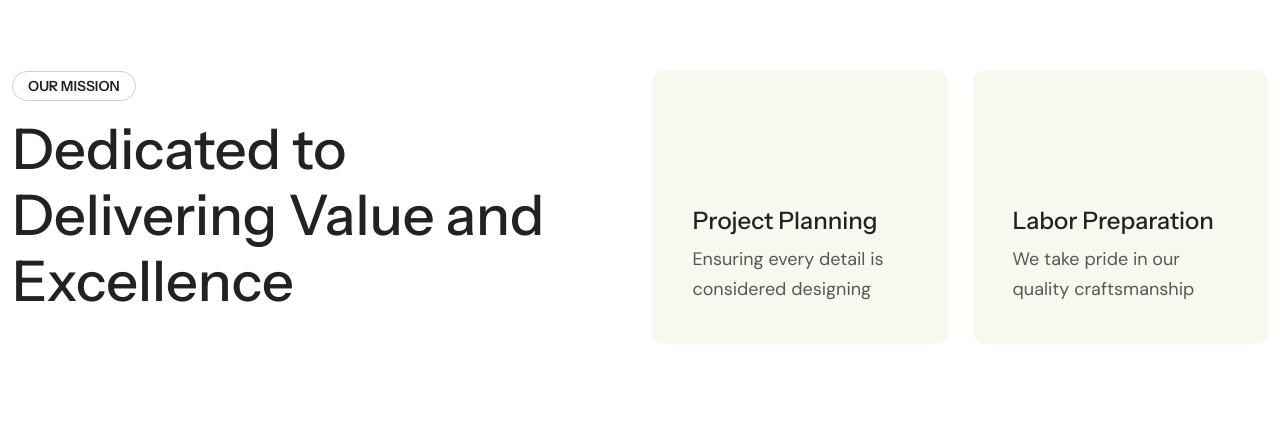
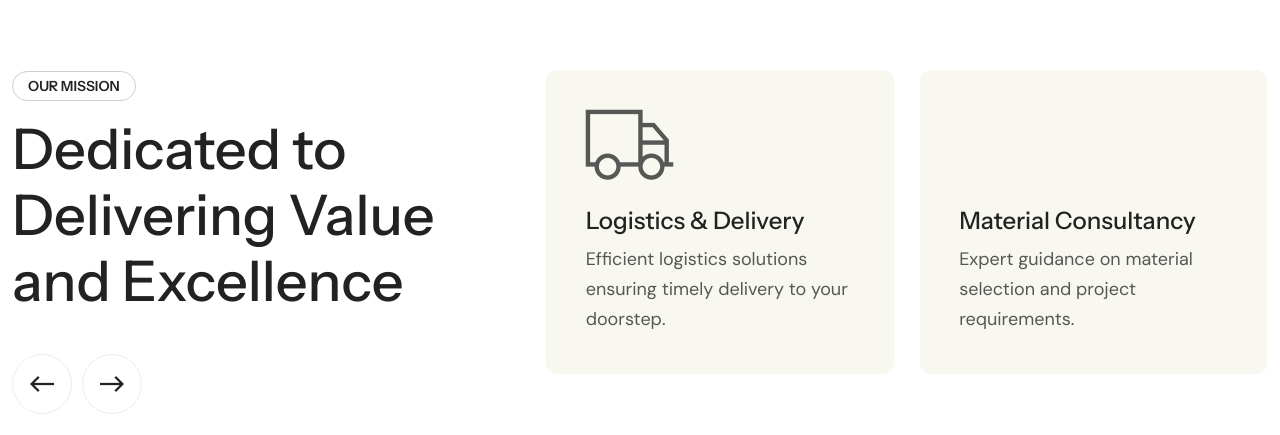
Before and after one commit to kumaranujranchi/magadhgroup, a React (Create React App) app in the folder main-file/: page /about-us in a window 1280 px wide. Shown: the part 517-952 px from the top of the page. Built offline with nearby package versions, Linux system fonts and the light colour scheme; a web font is replaced by a local one.

Commit message:
Redesign and expand About Us mission section with horizontal Swiper carousel

```diff
--- a/main-file/src/components/pages/about/about.js
+++ b/main-file/src/components/pages/about/about.js
@@ -1,42 +1,94 @@
 import { Link } from 'react-router-dom';
+import { Swiper, SwiperSlide } from 'swiper/react';
+import { Autoplay, Navigation } from 'swiper/modules';
 import image from "../../assets/img/about/about-4.jpg";
 import bgImage from "../../assets/img/portfolio/portfolio-8.jpg";
 
+const missionCards = [
+    {
+        icon: "flaticon-networking",
+        title: "CNF & Distributorship",
+        description: "Comprehensive distribution network with reliable supply chain management."
+    },
+    {
+        icon: "fa-sharp fa-light fa-truck",
+        title: "Logistics & Delivery",
+        description: "Efficient logistics solutions ensuring timely delivery to your doorstep."
+    },
+    {
+        icon: "flaticon-consultation",
+        title: "Material Consultancy",
+        description: "Expert guidance on material selection and project requirements."
+    },
+    {
+        icon: "flaticon-handshake",
+        title: "Contractor Connect",
+        description: "Connecting you with verified contractors and construction professionals."
+    }
+];
 
 const AboutMain = () => {
+    const slideControl = {
+        spaceBetween: 25,
+        slidesPerView: 2,
+        speed: 1000,
+        loop: true,
+        autoplay: {
+            delay: 4000,
+            reverseDirection: false,
+            disableOnInteraction: false,
+        },
+        navigation: {
+            nextEl: ".mission_next",
+            prevEl: ".mission_prev",
+        },
+        breakpoints: {
+            0: {
+                slidesPerView: 1,
+            },
+            576: {
+                slidesPerView: 1.5,
+            },
+            992: {
+                slidesPerView: 2,
+            }
+        },
+    };
+
     return (
         <>
             <div className="mission__area section-padding">
                 <div className="container">
                     <div className="row">
-                        <div className="col-lg-6 lg-mb-25">
+                        <div className="col-lg-5 lg-mb-25">
                             <div className="mission__area-left mr-40 xl-mr-0">
                                 <span className="subtitle wow fadeInLeft" data-wow-delay=".4s">Our Mission</span>
                                 <h2 className="title_split_anim">Dedicated to Delivering Value and Excellence</h2>
+                                <div className="slider-arrow jc-start lg-jc-start mt-40 wow fadeInLeft" data-wow-delay=".6s">
+                                    <div className="slider-arrow-prev mission_prev">
+                                        <i className="fa-sharp fa-regular fa-arrow-left-long"></i>
+                                    </div>
+                                    <div className="slider-arrow-next mission_next">
+                                        <i className="fa-sharp fa-regular fa-arrow-right-long"></i>
+                                    </div>
+                                </div>
                             </div>
                         </div>
-                        <div className="col-lg-6">
-                            <div className="mission__area-right">
-                                <div className="row">
-                                    <div className="col-md-6 md-mb-25 wow fadeInUp" data-wow-delay=".6s">
-                                        <div className="experience__area-list-item">
-                                            <i className="flaticon-team"></i>
-                                            <div className="experience__area-list-item-content">
-                                                <h4>Project Planning</h4>
-                                                <p>Ensuring every detail is considered designing</p>
+                        <div className="col-lg-7">
+                            <div className="mission__area-right wow fadeInUp" data-wow-delay=".5s">
+                                <Swiper modules={[Autoplay, Navigation]} {...slideControl}>
+                                    {missionCards.map((card, index) => (
+                                        <SwiperSlide key={index}>
+                                            <div className="experience__area-list-item">
+                                                <i className={card.icon}></i>
+                                                <div className="experience__area-list-item-content">
+                                                    <h4>{card.title}</h4>
+                                                    <p>{card.description}</p>
+                                                </div>
                                             </div>
-                                        </div>
-                                    </div>
-                                    <div className="col-md-6 wow fadeInUp" data-wow-delay=".9s">
-                                        <div className="experience__area-list-item">
-                                            <i className="flaticon-technology"></i>
-                                            <div className="experience__area-list-item-content">
-                                                <h4>Labor Preparation</h4>
-                                                <p>We take pride in our quality craftsmanship</p>
-                                            </div>
-                                        </div>
-                                    </div>
-                                </div>
+                                        </SwiperSlide>
+                                    ))}
+                                </Swiper>
                             </div>
                         </div>
                     </div>
```
